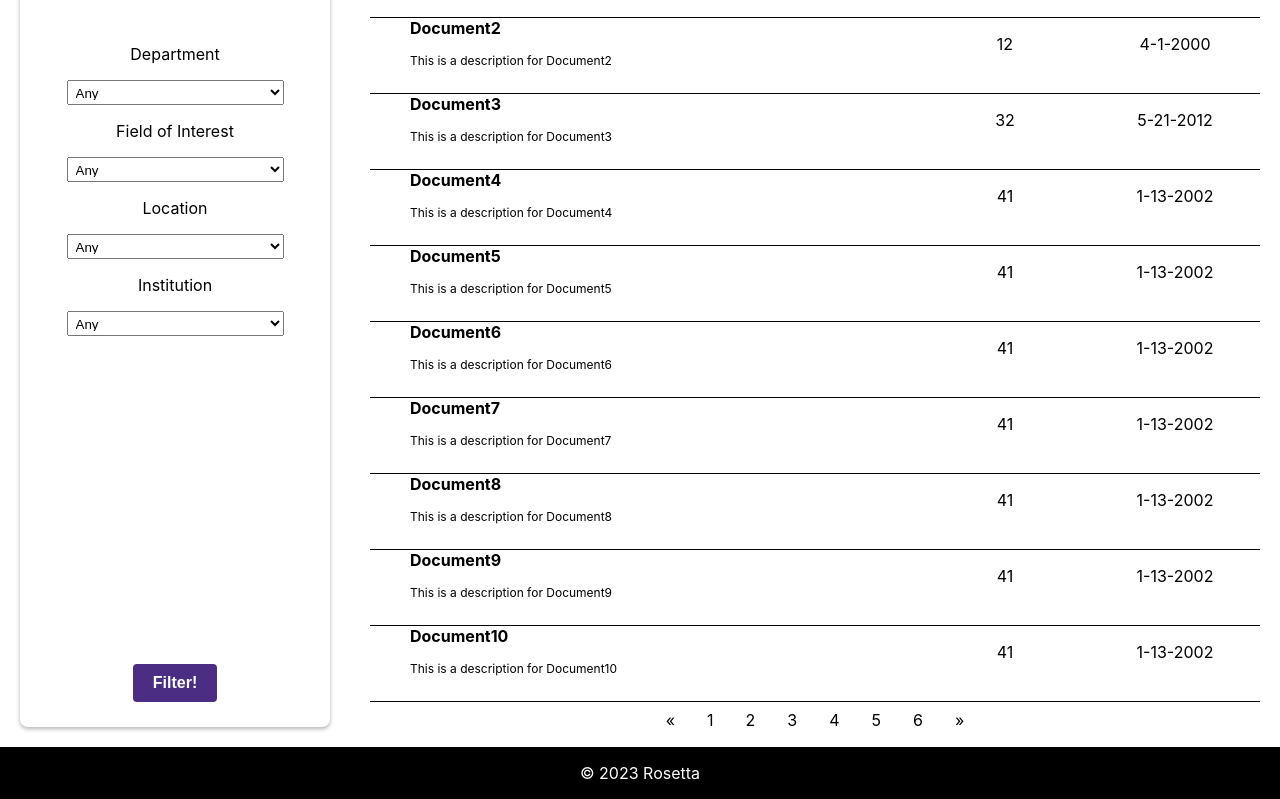
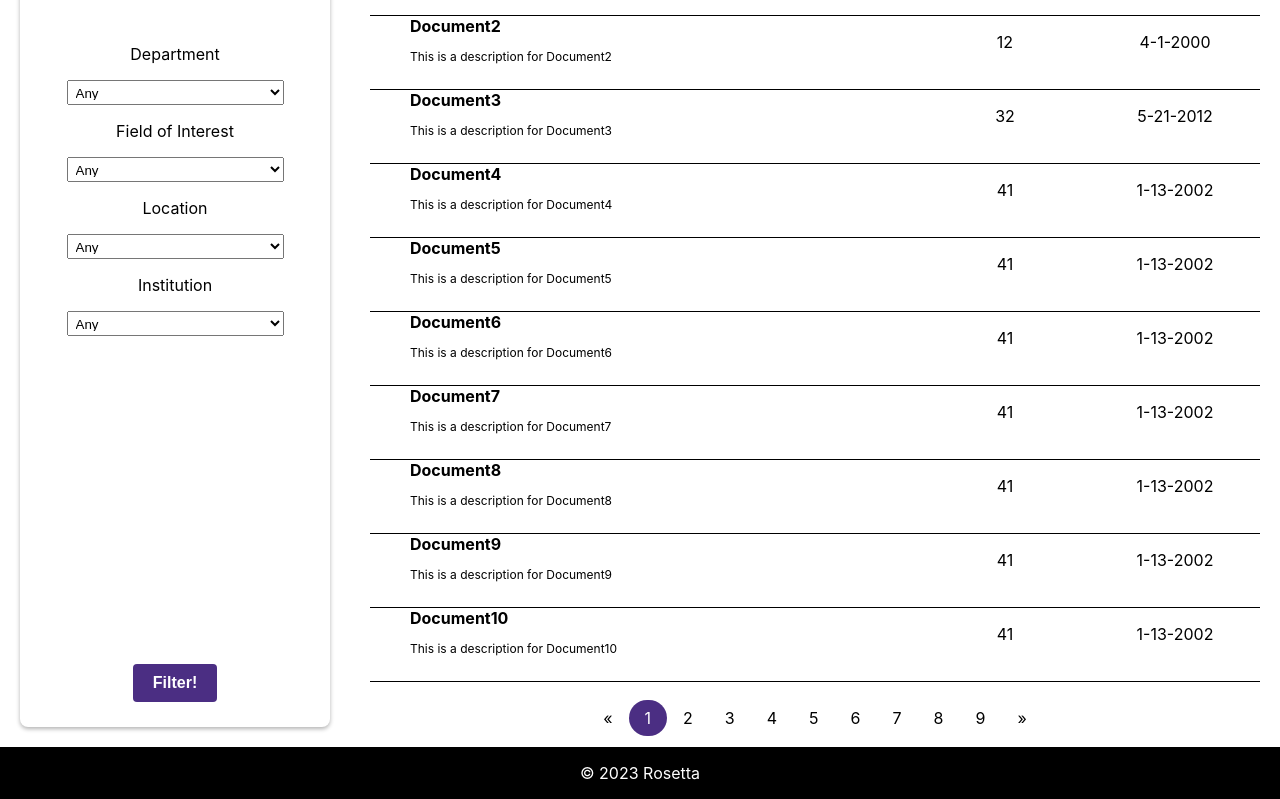
Before and after one commit to jamesjwkim/rosetta-rough, a React (Create React App) app: page /publications in a window 1280 px wide. Shown: the part 231-1030 px from the top of the page. Built offline with nearby package versions, Linux system fonts and the light colour scheme.

Commit message:
pub page updated

```diff
--- a/src/Publications.css
+++ b/src/Publications.css
@@ -137,4 +137,10 @@
     display: inline-block;
     padding: 8px 16px;
     text-decoration: none;
+    border-radius: 20px; /* adds round edges */
 }
+
+.resultPagination a.active {
+    background-color: #4b2e83;
+    color: white;
+  }
--- a/src/Publications.js
+++ b/src/Publications.js
@@ -85,12 +85,15 @@ export function Publications(props) {
                     </div>
                     <div className="resultPagination">
                         <a href="#">&laquo;</a>
-                        <a href="#">1</a>
+                        <a href="#" class="active">1</a>
                         <a href="#">2</a>
                         <a href="#">3</a>
                         <a href="#">4</a>
                         <a href="#">5</a>
                         <a href="#">6</a>
+                        <a href="#">7</a>
+                        <a href="#">8</a>
+                        <a href="#">9</a>
                         <a href="#">&raquo;</a>
                     </div>
                 </div>
--- a/src/PublicationsResults.css
+++ b/src/PublicationsResults.css
@@ -1,5 +1,5 @@
 .singleResult {
-    height: 75px;
+    height: 73px;
     display: flex;
     border-bottom: 0.01rem solid;
     margin-left: 20px;
```
Also changed, not shown: src/Navbar.css (indentation only).
